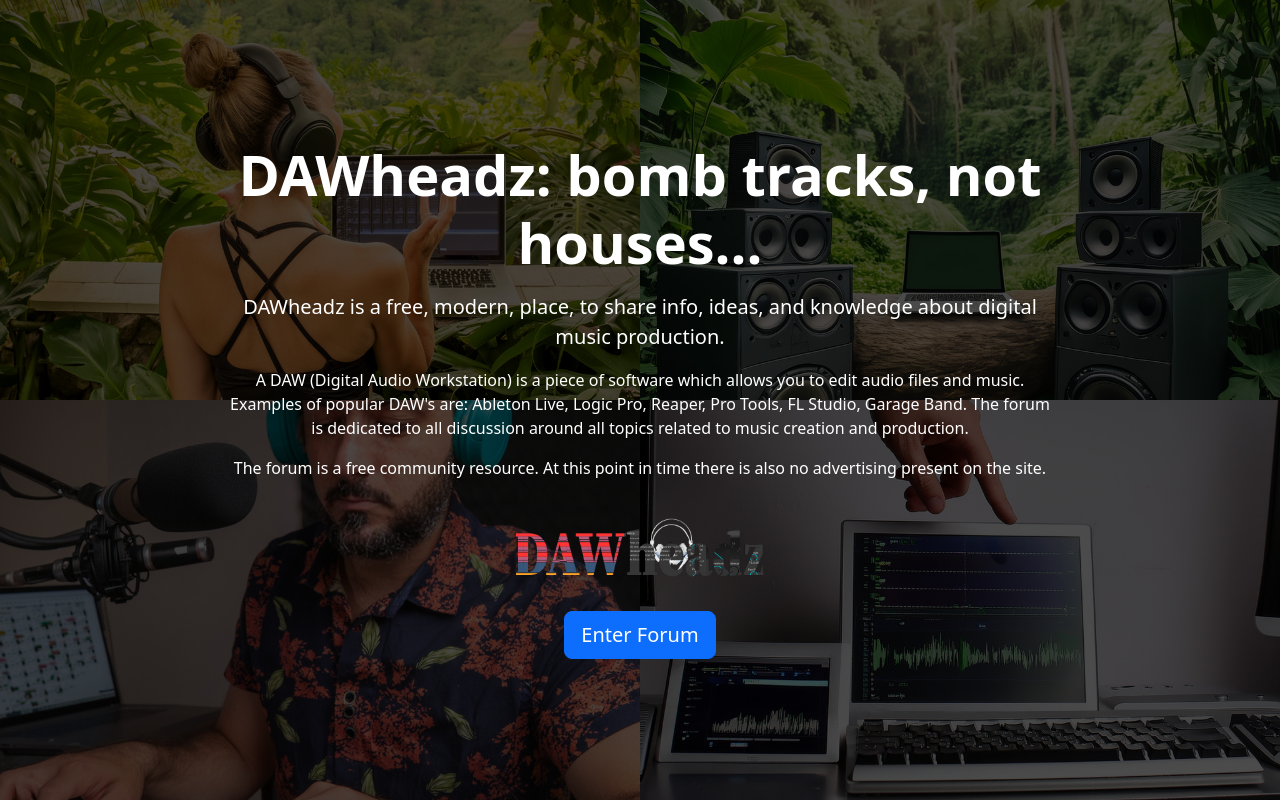
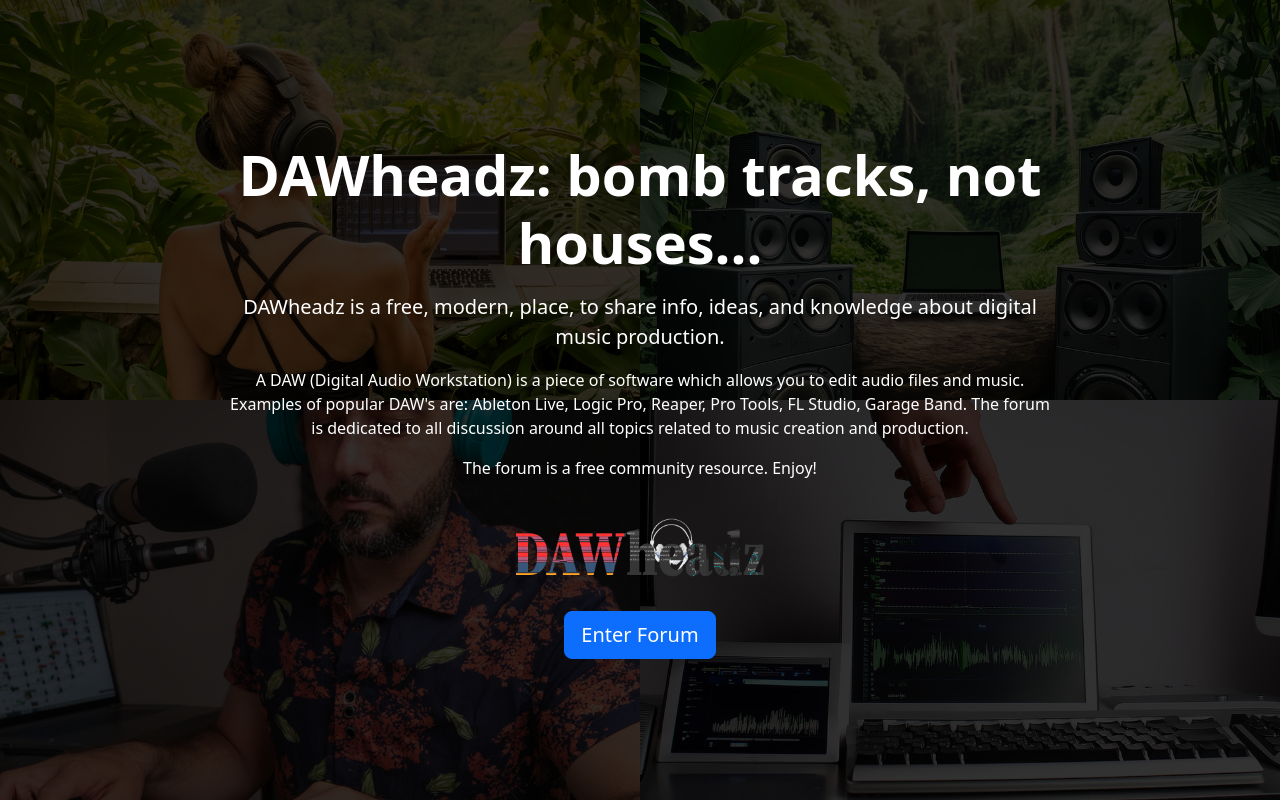
Before and after one commit to fracool/DAWheadz, a plain HTML site: page index.html in a window 1280 px wide. Drawn offline with nearby package versions, Linux system fonts and the light colour scheme.

Commit message:
update text and css

```diff
--- a/extra.css
+++ b/extra.css
@@ -10,7 +10,7 @@
     left: 0;
     width: 100%;
     height: 100%;
-    background-color: rgba(0, 0, 0, 0.7); /* Dark translucent  overlay */
+    background-color: rgba(0, 0, 0, 0.8); /* Dark translucent  overlay */
     display: flex;
     align-items: center;
     justify-content: center;
--- a/index.html
+++ b/index.html
@@ -33,7 +33,7 @@
                 A DAW (Digital Audio Workstation) is a piece of software which allows you to edit audio files and music. Examples of popular DAW's are: Ableton Live, Logic Pro, Reaper, Pro Tools, FL Studio, Garage Band.
               The forum is dedicated to all discussion around all topics related to music creation and production.
             </p>
-            <p>The forum is a free community resource. At this point in time there is also no advertising present on the site.</p>
+            <p>The forum is a free community resource. Enjoy!</p>
 
             <!-- Forum Button -->
 
```
